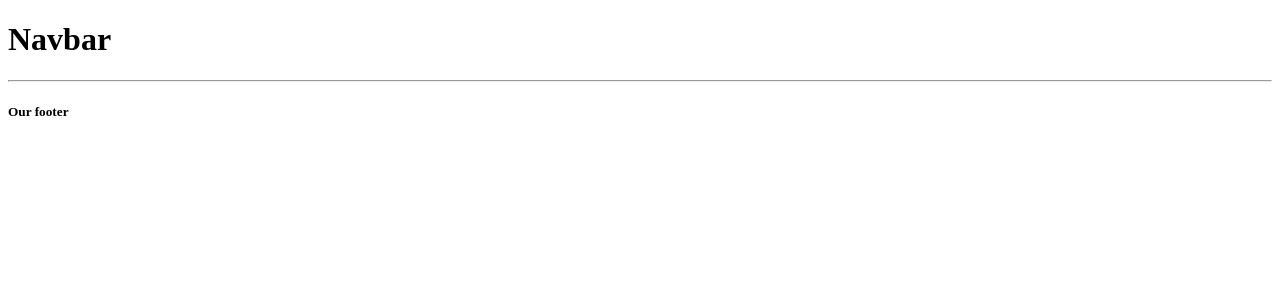
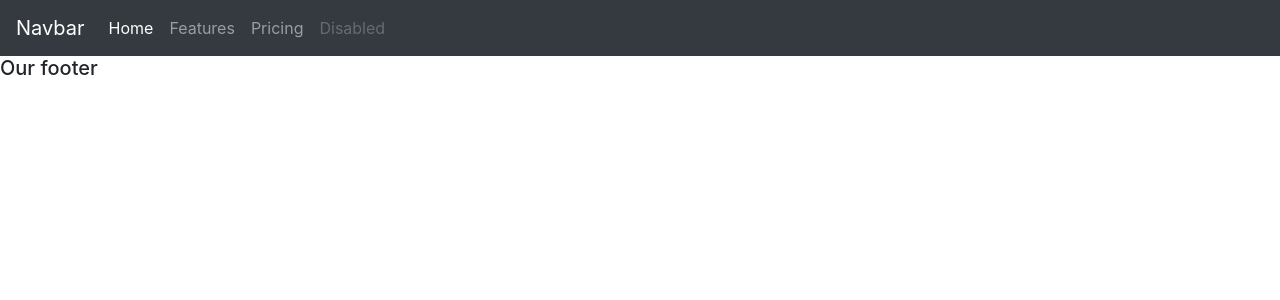
Before and after one commit to Stan1-0/CRM, a Django app: template templates/main.html in a window 1280 px wide. Shown: the top 300 px of the page. Run offline with Django 4.2, Linux system fonts and the light colour scheme; the template is opened without the code that fills it, so the values that code supplies are empty; some libraries are stand-ins or nearby versions.

Commit message:
added navbar code from bootstrap

```diff
--- a/templates/Navbar.html
+++ b/templates/Navbar.html
@@ -1,2 +1,32 @@
-<h1>Navbar</h1>
-<hr />
+<nav class="navbar navbar-expand-lg navbar-dark bg-dark">
+  <a class="navbar-brand" href="#">Navbar</a>
+  <button
+    class="navbar-toggler"
+    type="button"
+    data-toggle="collapse"
+    data-target="#navbarNav"
+    aria-controls="navbarNav"
+    aria-expanded="false"
+    aria-label="Toggle navigation"
+  >
+    <span class="navbar-toggler-icon"></span>
+  </button>
+  <div class="collapse navbar-collapse" id="navbarNav">
+    <ul class="navbar-nav">
+      <li class="nav-item active">
+        <a class="nav-link" href="#"
+          >Home <span class="sr-only">(current)</span></a
+        >
+      </li>
+      <li class="nav-item">
+        <a class="nav-link" href="#">Features</a>
+      </li>
+      <li class="nav-item">
+        <a class="nav-link" href="#">Pricing</a>
+      </li>
+      <li class="nav-item">
+        <a class="nav-link disabled" href="#">Disabled</a>
+      </li>
+    </ul>
+  </div>
+</nav>
--- a/templates/dashboard.html
+++ b/templates/dashboard.html
@@ -1,4 +1,4 @@
-{% include 'Navbar.html' %} {% block content %}
+{% extends 'main.html' %} {% include 'Navbar.html' %} {% block content %}
 
 <h1>Dashboard</h1>
 
--- a/templates/main.html
+++ b/templates/main.html
@@ -3,7 +3,8 @@
   <head>
     <meta charset="UTF-8" />
     <meta name="viewport" content="width=device-width, initial-scale=1.0" />
-    <title>Products</title>
+    <title>CRM</title>
+    <link rel="stylesheet" href="https://cdn.jsdelivr.net/npm/bootstrap@4.0.0/dist/css/bootstrap.min.css" integrity="sha384-Gn5384xqQ1aoWXA+058RXPxPg6fy4IWvTNh0E263XmFcJlSAwiGgFAW/dAiS6JXm" crossorigin="anonymous">
   </head>
   <body>
     {% include 'Navbar.html' %}
@@ -15,4 +16,7 @@
     <h5>Our footer</h5>
 
   </body>
+  <script src="https://code.jquery.com/jquery-3.2.1.slim.min.js" integrity="sha384-KJ3o2DKtIkvYIK3UENzmM7KCkRr/rE9/Qpg6aAZGJwFDMVNA/GpGFF93hXpG5KkN" crossorigin="anonymous"></script>
+<script src="https://cdn.jsdelivr.net/npm/popper.js@1.12.9/dist/umd/popper.min.js" integrity="sha384-ApNbgh9B+Y1QKtv3Rn7W3mgPxhU9K/ScQsAP7hUibX39j7fakFPskvXusvfa0b4Q" crossorigin="anonymous"></script>
+<script src="https://cdn.jsdelivr.net/npm/bootstrap@4.0.0/dist/js/bootstrap.min.js" integrity="sha384-JZR6Spejh4U02d8jOt6vLEHfe/JQGiRRSQQxSfFWpi1MquVdAyjUar5+76PVCmYl" crossorigin="anonymous"></script>
 </html>
```
